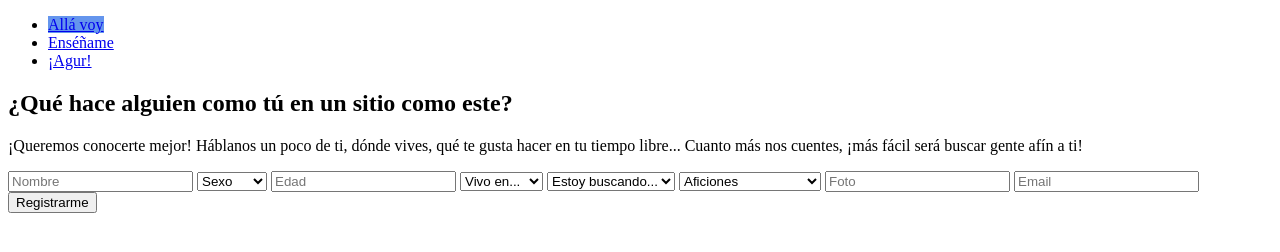
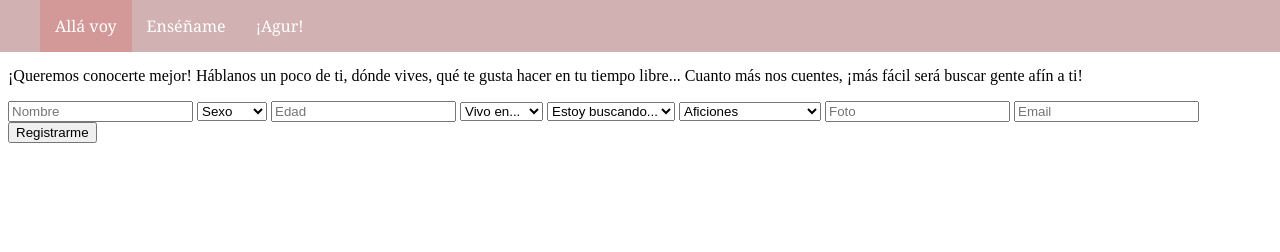
Before and after one commit to LeticiaDiaz/ProyectoModuloDos, a website: page public/index.html in a window 1280 px wide. Drawn offline with Linux system fonts and the light colour scheme.

Commit message:
cambios css

```diff
--- a/public/style.css
+++ b/public/style.css
@@ -1,3 +1,39 @@
+
+header {
+    position: fixed;
+    left: 0;
+    top: 0;
+    width: 100%;
+  }
+
+  nav ul {
+    list-style-type: none;
+    margin: 0px;
+    overflow: hidden;
+    background-color: rgb(209, 177, 177);
+    font-family: Georgia, 'Times New Roman', Times, serif;
+  }
+
+  nav li {
+    float: left;
+  }
+
+  nav li a {
+    color: white;
+    text-decoration: none;
+    display: block;
+    text-align: center;
+    padding: 15px;
+  }
+
+
 .activa {
-    background-color: cornflowerblue;
+    background-color: rgb(211, 153, 153);
+
 }
+
+nav li a:hover {
+    color: rgb(194, 84, 84) ;
+  }
+
+  /*----------------------------------------------------------------------FIN HEADER-------------------------------------------*/
```
